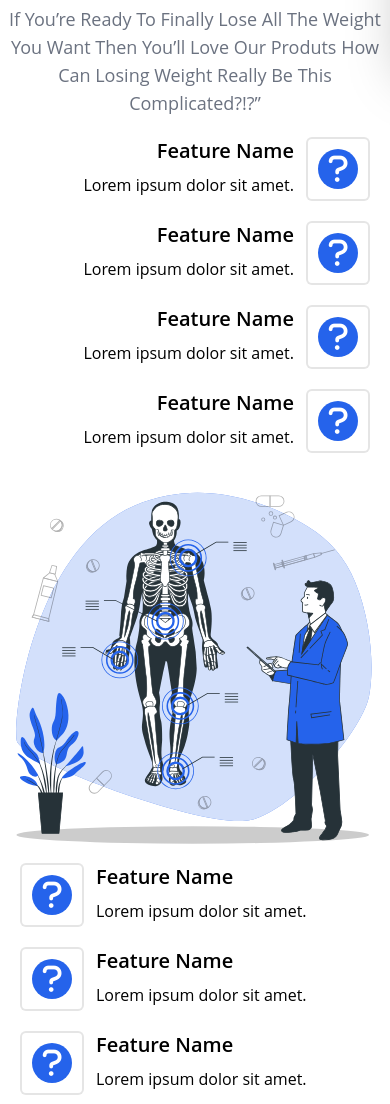
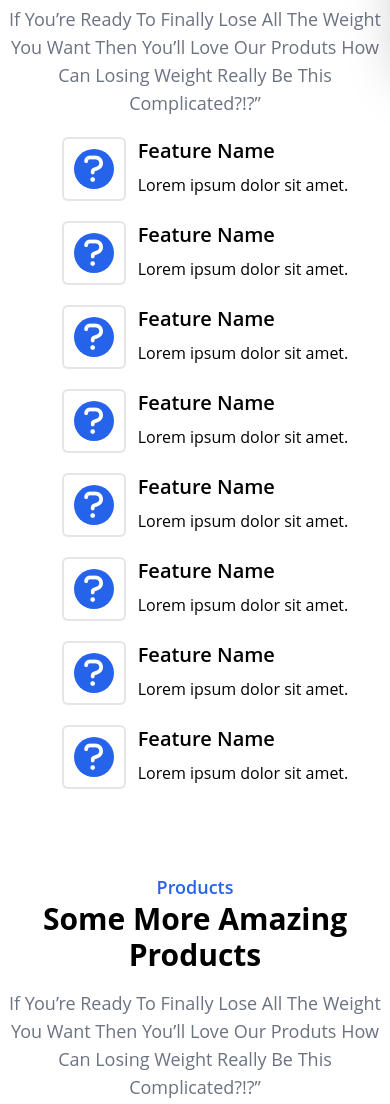
Before and after one commit to AhmedSherif20/affiliate-landing-page, a plain HTML site: page index.html in a window 390 px wide. Shown: the part 780-1884 px from the top of the page. Drawn offline with Linux system fonts and the light colour scheme.

Commit message:
page done content left

```diff
--- a/index.html
+++ b/index.html
@@ -50,8 +50,8 @@
     <!-- ============ START HOME ============ -->
     <header class=" min-h-[70vh] flex justify-center items-center relative">
         <div class="container flex justify-center items-center flex-col md:flex-row ">
-            <div class="img w-1/2 hidden md:flex justify-center items-center">
-                <img src="./assets/images/header-img.svg" alt="product" title="heath products" class="w-96" />
+            <div class="img w-1/2 hidden md:flex justify-center items-center pr-10 lg:pr-0 ">
+                <img src="./assets/images/header-img-2.jpg" alt="product" title="heath products" class="w-96 rounded" />
             </div>
 
             <div class="info w-full md:w-1/2 text-center md:text-start">
@@ -88,9 +88,10 @@
                 </p>
             </div>
             <div class="body flex flex-wrap justify-center items-center">
-                <div class="left w-full md:w-1/2 lg:w-1/3 pr-5">
-                    <div class="feature flex justify-end items-start mb-5">
-                        <div class="info text-right pr-3">
+                <div class="left w-full md:w-1/2 lg:w-1/3 pl-5 lg:pr-5 lg:pl-0">
+                    <div
+                        class="feature flex justify-center md:justify-end items-start mb-5 flex-row-reverse lg:flex-row">
+                        <div class="info text-left lg:text-right pl-3 lg:pl-0 lg:pr-3">
                             <h4 class=" font-semibold mb-2 text-xl">Feature Name</h4>
                             <p>Lorem ipsum dolor sit amet.</p>
                         </div>
@@ -100,8 +101,9 @@
                                 class="fa-solid fa-question text-3xl bg-blue-600 w-10 h-10 rounded-full flex justify-center items-center"></i>
                         </div>
                     </div>
-                    <div class="feature flex justify-end items-start mb-5">
-                        <div class="info text-right pr-3">
+                    <div
+                        class="feature flex justify-center md:justify-end items-start mb-5 flex-row-reverse lg:flex-row">
+                        <div class="info text-left lg:text-right pl-3 lg:pl-0 lg:pr-3">
                             <h4 class=" font-semibold mb-2 text-xl">Feature Name</h4>
                             <p>Lorem ipsum dolor sit amet.</p>
                         </div>
@@ -111,8 +113,9 @@
                                 class="fa-solid fa-question text-3xl bg-blue-600 w-10 h-10 rounded-full flex justify-center items-center"></i>
                         </div>
                     </div>
-                    <div class="feature flex justify-end items-start mb-5">
-                        <div class="info text-right pr-3">
+                    <div
+                        class="feature flex justify-center md:justify-end items-start mb-5 flex-row-reverse lg:flex-row">
+                        <div class="info text-left lg:text-right pl-3 lg:pl-0 lg:pr-3">
                             <h4 class=" font-semibold mb-2 text-xl">Feature Name</h4>
                             <p>Lorem ipsum dolor sit amet.</p>
                         </div>
@@ -122,8 +125,9 @@
                                 class="fa-solid fa-question text-3xl bg-blue-600 w-10 h-10 rounded-full flex justify-center items-center"></i>
                         </div>
                     </div>
-                    <div class="feature flex justify-end items-start mb-5">
-                        <div class="info text-right pr-3">
+                    <div
+                        class="feature flex justify-center md:justify-end items-start mb-5 flex-row-reverse lg:flex-row">
+                        <div class="info text-left lg:text-right pl-3 lg:pl-0 lg:pr-3">
                             <h4 class=" font-semibold mb-2 text-xl">Feature Name</h4>
                             <p>Lorem ipsum dolor sit amet.</p>
                         </div>
@@ -134,11 +138,11 @@
                         </div>
                     </div>
                 </div>
-                <div class="middle w-full lg:w-1/3">
+                <div class="middle w-full hidden lg:block lg:w-1/3">
                     <img src="./assets/images/features-img.svg" class=" max-w-full" alt="">
                 </div>
                 <div class="right w-full md:w-1/2 lg:w-1/3 pl-5">
-                    <div class="feature flex justify-start items-start mb-5">
+                    <div class="feature flex justify-center md:justify-start items-start mb-5">
                         <div
                             class="icon w-16 h-16 rounded-md border-[2px] border-soild border-[rgba(0,0,0,0.1)] flex justify-center items-center bg-white text-white">
                             <i
@@ -149,7 +153,7 @@
                             <p>Lorem ipsum dolor sit amet.</p>
                         </div>
                     </div>
-                    <div class="feature flex justify-start items-start mb-5">
+                    <div class="feature flex justify-center md:justify-start items-start mb-5">
                         <div
                             class="icon w-16 h-16 rounded-md border-[2px] border-soild border-[rgba(0,0,0,0.1)] flex justify-center items-center bg-white text-white">
                             <i
@@ -160,7 +164,7 @@
                             <p>Lorem ipsum dolor sit amet.</p>
                         </div>
                     </div>
-                    <div class="feature flex justify-start items-start mb-5">
+                    <div class="feature flex justify-center md:justify-start items-start mb-5">
                         <div
                             class="icon w-16 h-16 rounded-md border-[2px] border-soild border-[rgba(0,0,0,0.1)] flex justify-center items-center bg-white text-white">
                             <i
@@ -171,7 +175,7 @@
                             <p>Lorem ipsum dolor sit amet.</p>
                         </div>
                     </div>
-                    <div class="feature flex justify-start items-start mb-5">
+                    <div class="feature flex justify-center md:justify-start items-start mb-5">
                         <div
                             class="icon w-16 h-16 rounded-md border-[2px] border-soild border-[rgba(0,0,0,0.1)] flex justify-center items-center bg-white text-white">
                             <i
@@ -266,6 +270,13 @@
     </section>
     <!-- ============ END PRODUCTS ============ -->
 
+    <!-- ============ START FOOTER ============ -->
+    <footer class=" text-center py-4 border-t font-semibold mt-10 text-sm">
+        Copyright © 2020 <a href="#" class=" text-blue-700 font-bold">ShapeUp.</a> All rights reserved.
+    </footer>
+    <!-- ============ END FOOTER ============ -->
+
+
 
 
     <!-- ============ MAIN SCRIPT ============ -->
```
Also changed, not shown: assets/images/header-img-2.jpg (added), css/style.css.
